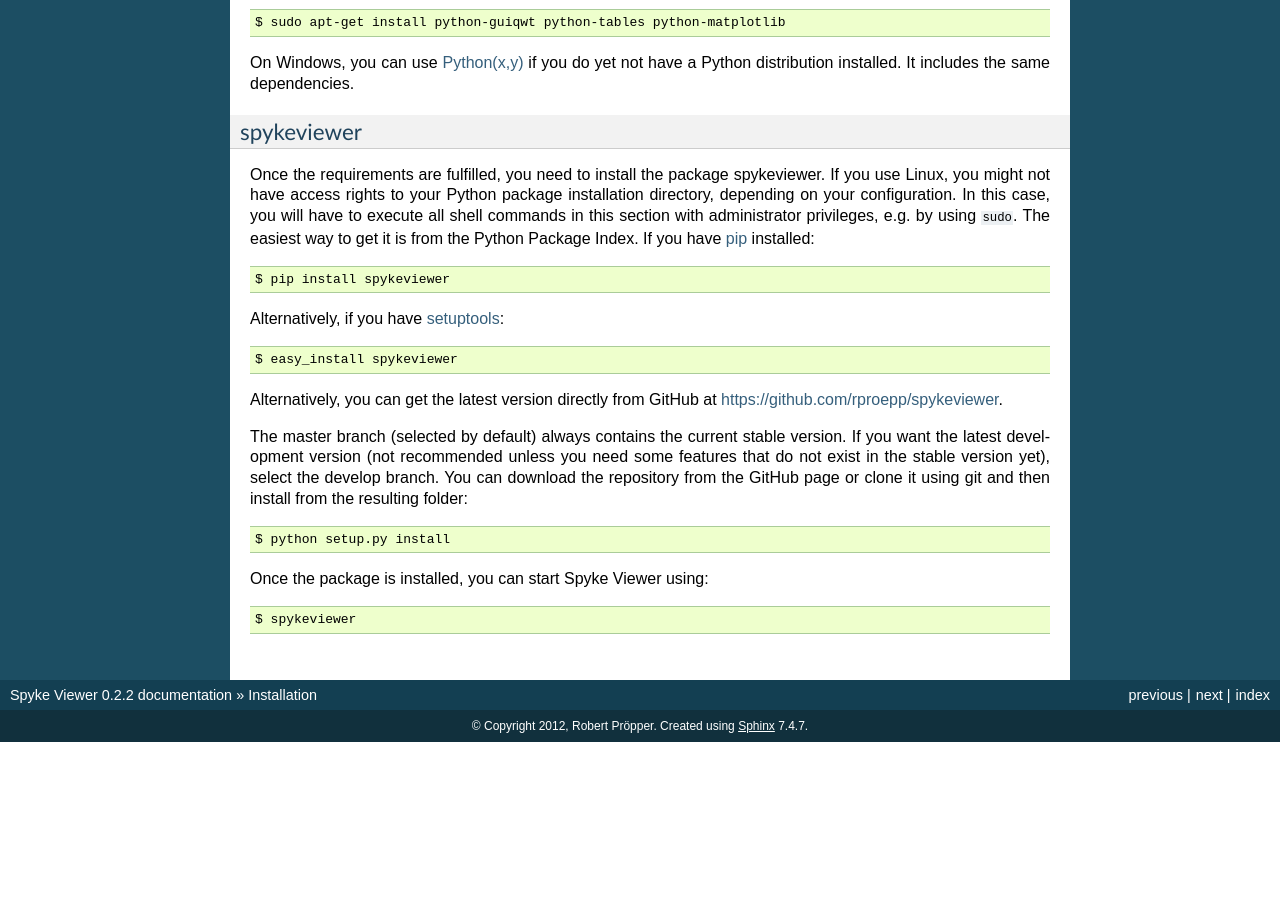
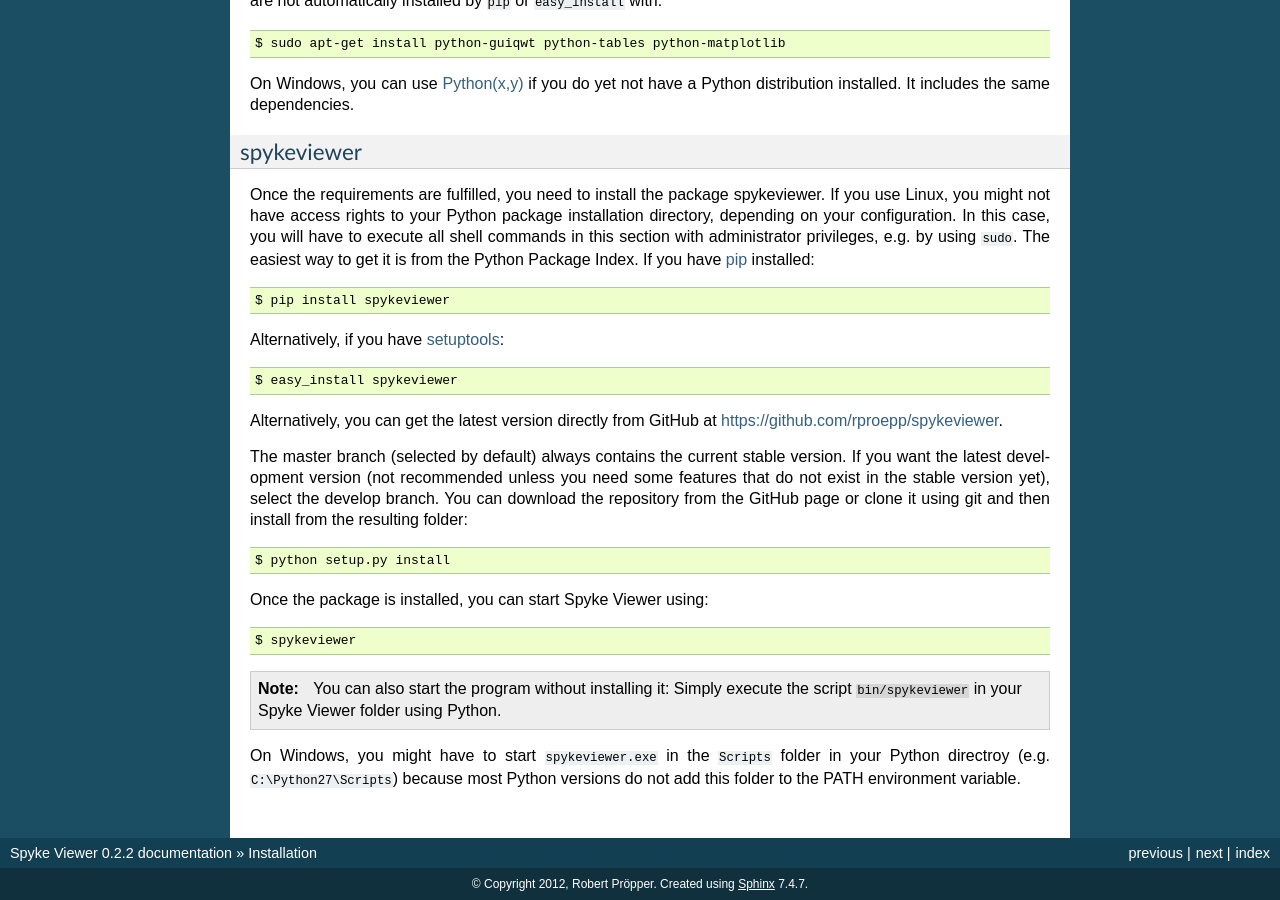
Before and after one commit to rproepp/spykeviewer, a Sphinx documentation site: the page built from doc/source/installation.rst, in a window 1280 px wide and 900 px high, scrolled down 1170 px. Built offline with Sphinx 7.4.7, drawn with Linux system fonts in a browser that asks for light colours; formulas are drawn with MathJax 3; before the commit the page ends 1912 px from its top, so only the background shows below that; some of the changed text lies outside the part shown.

Commit message:
Added Windows issues to installation docs

```diff
--- a/doc/source/installation.rst
+++ b/doc/source/installation.rst
@@ -44,8 +44,9 @@ using::
 $ spykeviewer
 
 The next sections describe how to install Spyke Viewer if you do not have
-access to the NeuroDebian_ repositories (e.g. on Windows or OS X) or want
-to install using the Python packaging system.
+access to the NeuroDebian_ repositories (e.g. on Windows or OS X), want
+to install using the Python packaging system or use the most recent
+development version from GitHub.
 
 Dependencies
 ############
@@ -101,6 +102,16 @@ Once the package is installed, you can start Spyke Viewer using::
 
 $ spykeviewer
 
+.. note::
+
+    You can also start the program without installing it: Simply execute
+    the script ``bin/spykeviewer`` in your Spyke Viewer folder using Python.
+
+On Windows, you might have to start ``spykeviewer.exe`` in the
+``Scripts`` folder in your Python directroy (e.g. ``C:\Python27\Scripts``)
+because most Python versions do not add this folder to the PATH environment
+variable.
+
 .. _`Python`: http://python.org/
 .. _`spykeutils`: http://spykeutils.readthedocs.org/
 .. _`guiqwt`: http://packages.python.org/guiqwt/
```
